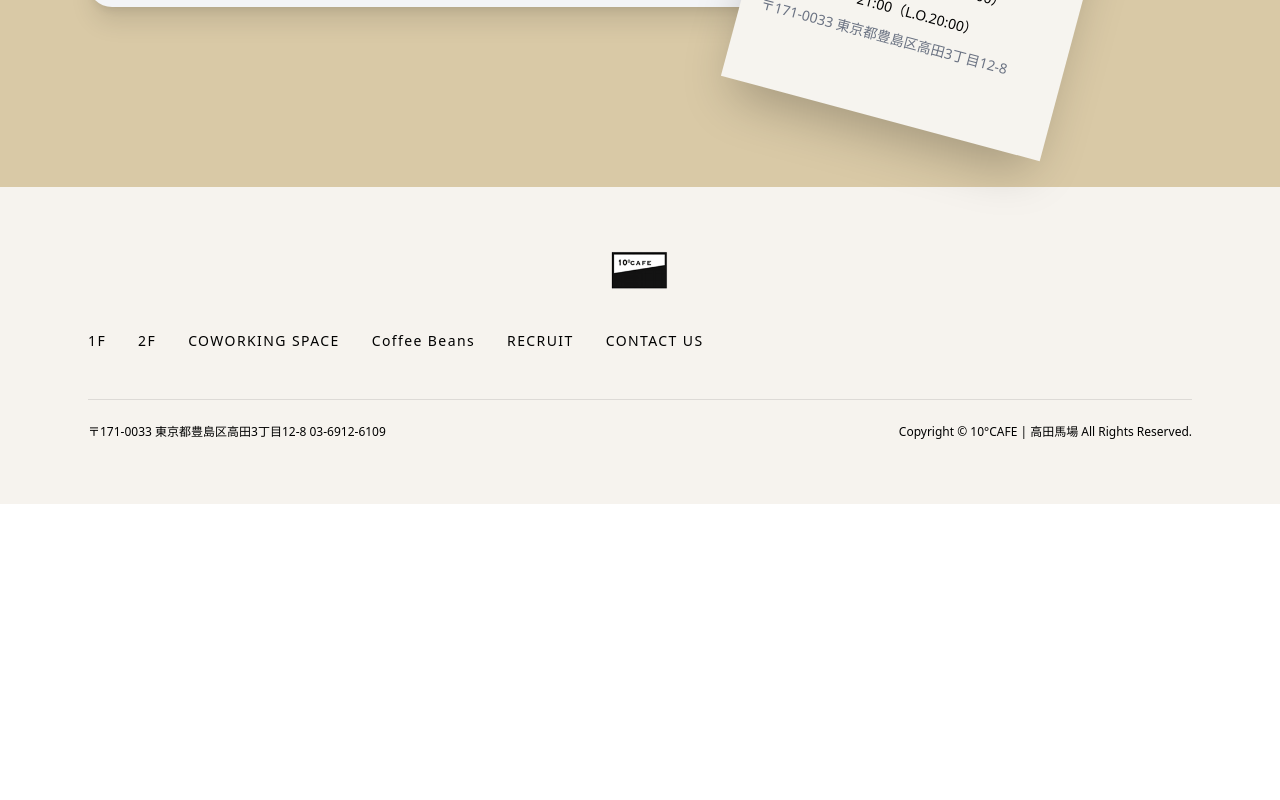
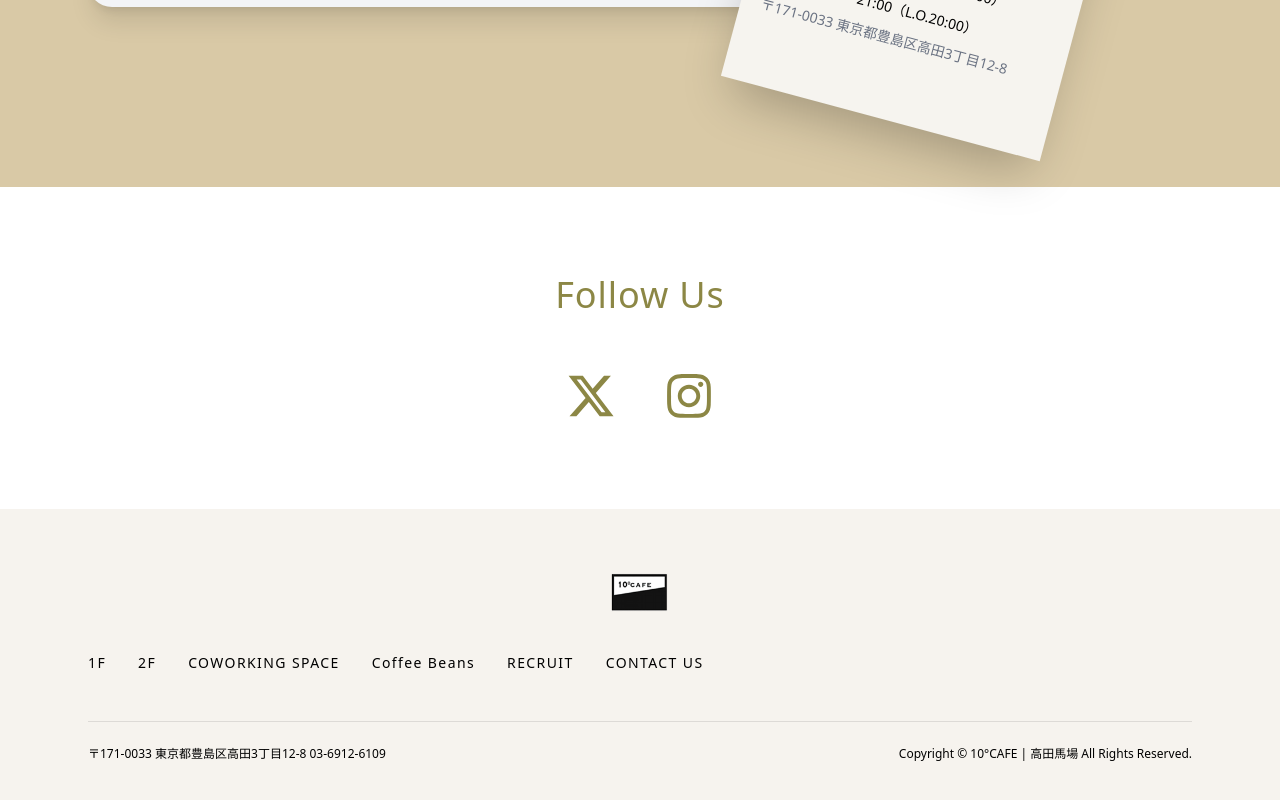
Before and after one commit to liupeiyu21/10-Cafe-Official-Website, a React (Vite) app: page / in a window 1280 px wide. Shown: the part 4853-5653 px from the top of the page. Before the commit the page ends 5357 px from the top, so only its background shows below. Built offline with nearby package versions, Linux system fonts and the light colour scheme; no server answers; grey boxes are pictures that could not be loaded; the HTML template or start-up script is replaced by a standard one; a web font is replaced by a local one.

Commit message:
add:sns部分が完成した。

```diff
--- a/package.json
+++ b/package.json
@@ -16,6 +16,7 @@
     "@tailwindcss/vite": "^4.1.18",
     "react": "^19.2.0",
     "react-dom": "^19.2.0",
+    "react-icons": "^5.5.0",
     "react-router-dom": "^7.12.0",
     "swiper": "^12.0.3",
     "tailwindcss": "^4.1.18"
--- a/src/Components/Top/TopIndex.tsx
+++ b/src/Components/Top/TopIndex.tsx
@@ -7,6 +7,7 @@ import TopEventSection from "./TopEventSection";
 import TopNews from "./TopNews";
 import TopSeasonalSection from "./TopSeasonalSection";
 import TopAccessSection from "./TopAccessSection";
+import TopSNSLink from "./TopSNSLink";
 
 
 const TopIndex = () => {
@@ -20,6 +21,7 @@ const TopIndex = () => {
             <TopSeasonalSection />
             <TopEventSection />
             <TopAccessSection />
+            <TopSNSLink />
             <TopFooter />
 
         </>
--- /dev/null
+++ b/src/Components/Top/TopSNSLink.tsx
@@ -0,0 +1,35 @@
+import { FaXTwitter, FaInstagram } from "react-icons/fa6";
+
+const FollowUs = () => {
+  return (
+    <div className="flex flex-col items-center gap-4 py-22">
+      {/* タイトル */}
+      <p className="text-[#8C8745] text-lg md:text-4xl tracking-wide">
+        Follow Us
+      </p>
+
+      {/* アイコン */}
+      <div className="flex gap-12 pt-10">
+        <a
+          href="https://x.com/10docafe"
+          target="_blank"
+          rel="noopener noreferrer"
+          className="text-[#8C8745] hover:opacity-70 transition"
+        >
+          <FaXTwitter size={50} />
+        </a>
+
+        <a
+          href="https://www.instagram.com/10docafe/"
+          target="_blank"
+          rel="noopener noreferrer"
+          className="text-[#8C8745] hover:opacity-70 transition"
+        >
+          <FaInstagram size={50} />
+        </a>
+      </div>
+    </div>
+  );
+};
+
+export default FollowUs;
```
Also changed, not shown: 1 other file (tests, documents, lock files or other folders).
